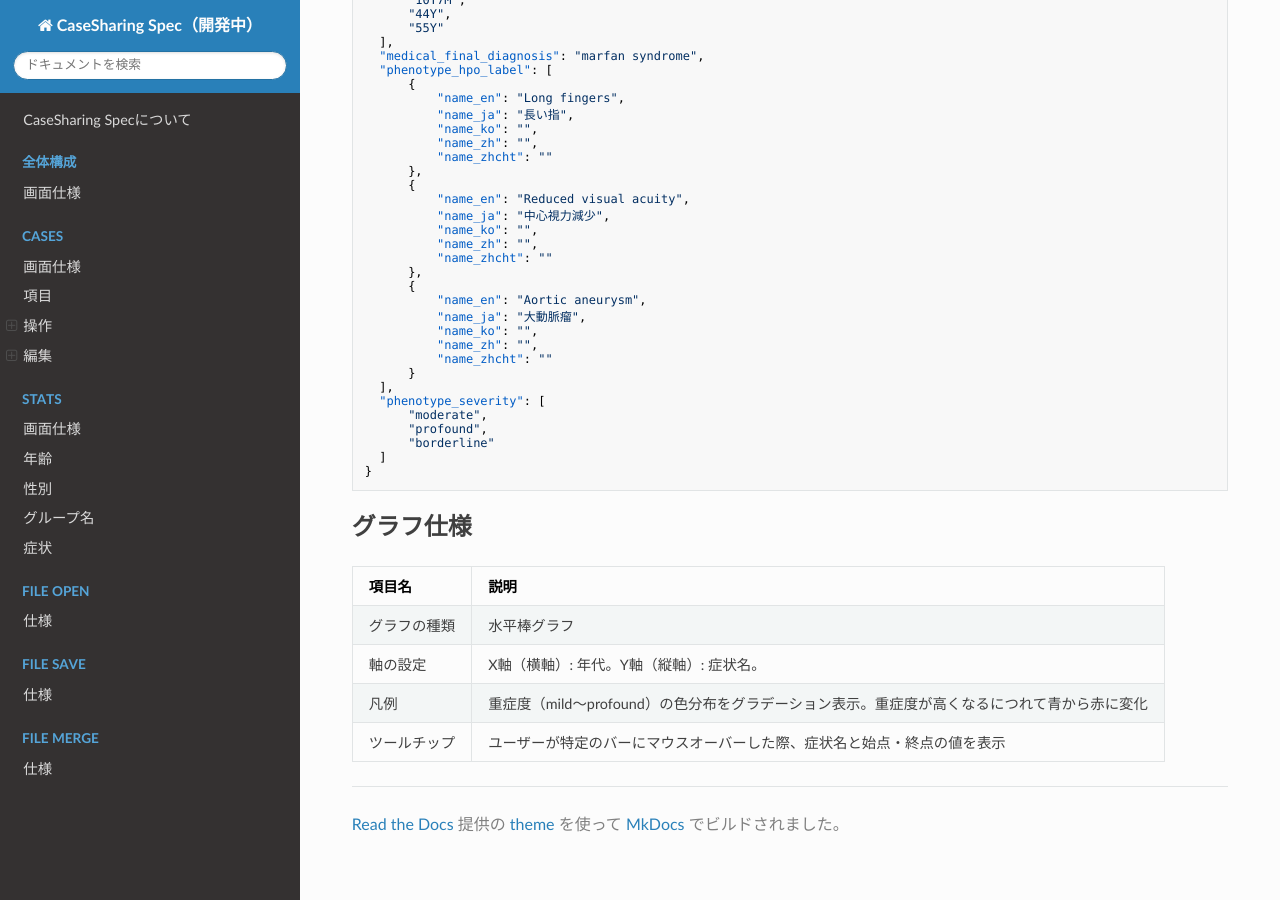
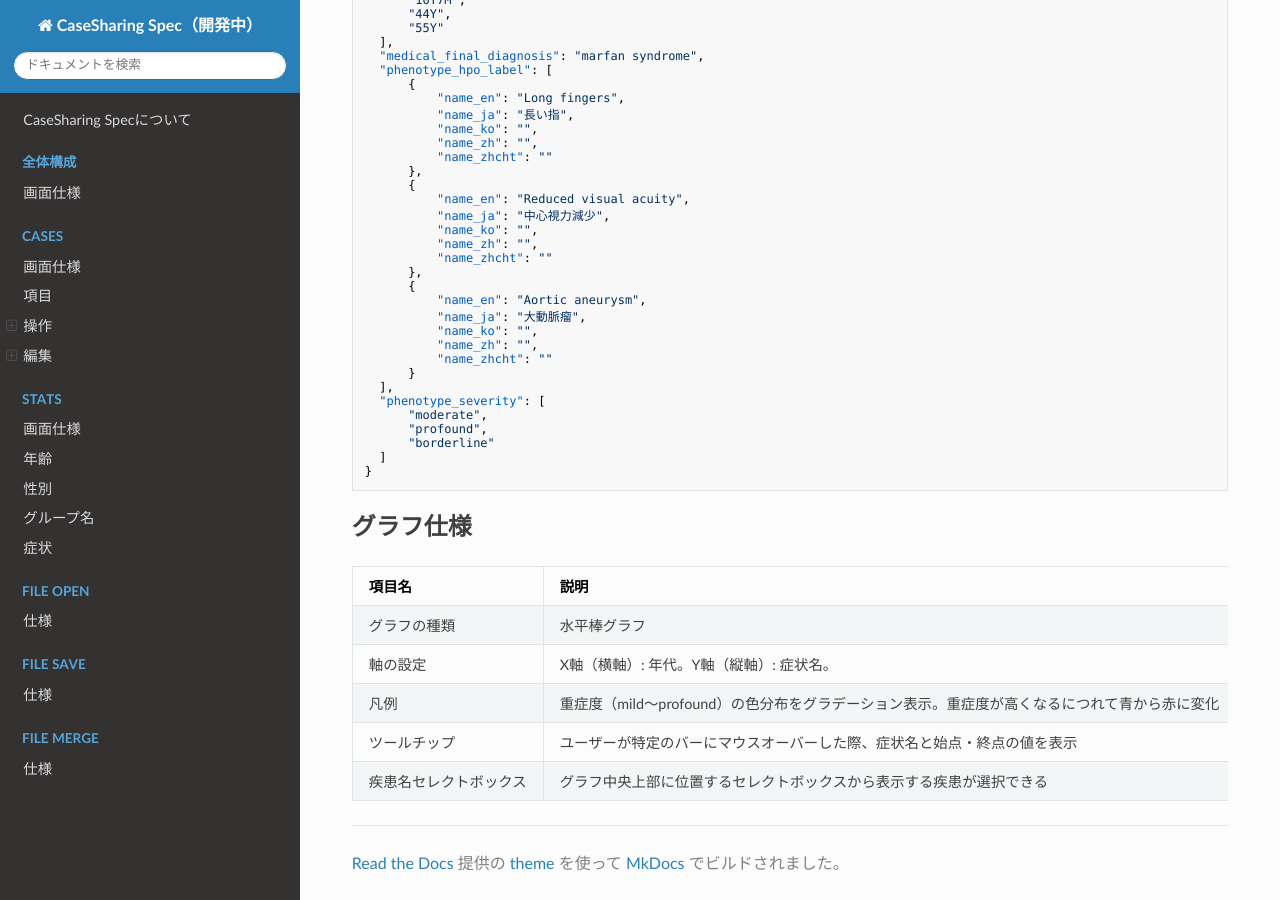
Before and after one commit to PubCaseFinder/pubcasefinder_spec, an MkDocs documentation site: the page built from docs/stats/symptoms.md, in a window 1280 px wide and 900 px high, scrolled down 948 px. Built offline with MkDocs 1.6.1, drawn with Linux system fonts in a browser that asks for light colours; nearby versions of some CDN libraries.

Commit message:
stats>症状の表更新

```diff
--- a/docs/stats/symptoms.md
+++ b/docs/stats/symptoms.md
@@ -62,3 +62,4 @@
 | 軸の設定 | X軸（横軸）: 年代。Y軸（縦軸）: 症状名。 |
 | 凡例 | 重症度（mild〜profound）の色分布をグラデーション表示。重症度が高くなるにつれて青から赤に変化 |
 | ツールチップ | ユーザーが特定のバーにマウスオーバーした際、症状名と始点・終点の値を表示 |
+| 疾患名セレクトボックス | グラフ中央上部に位置するセレクトボックスから表示する疾患が選択できる |
```
